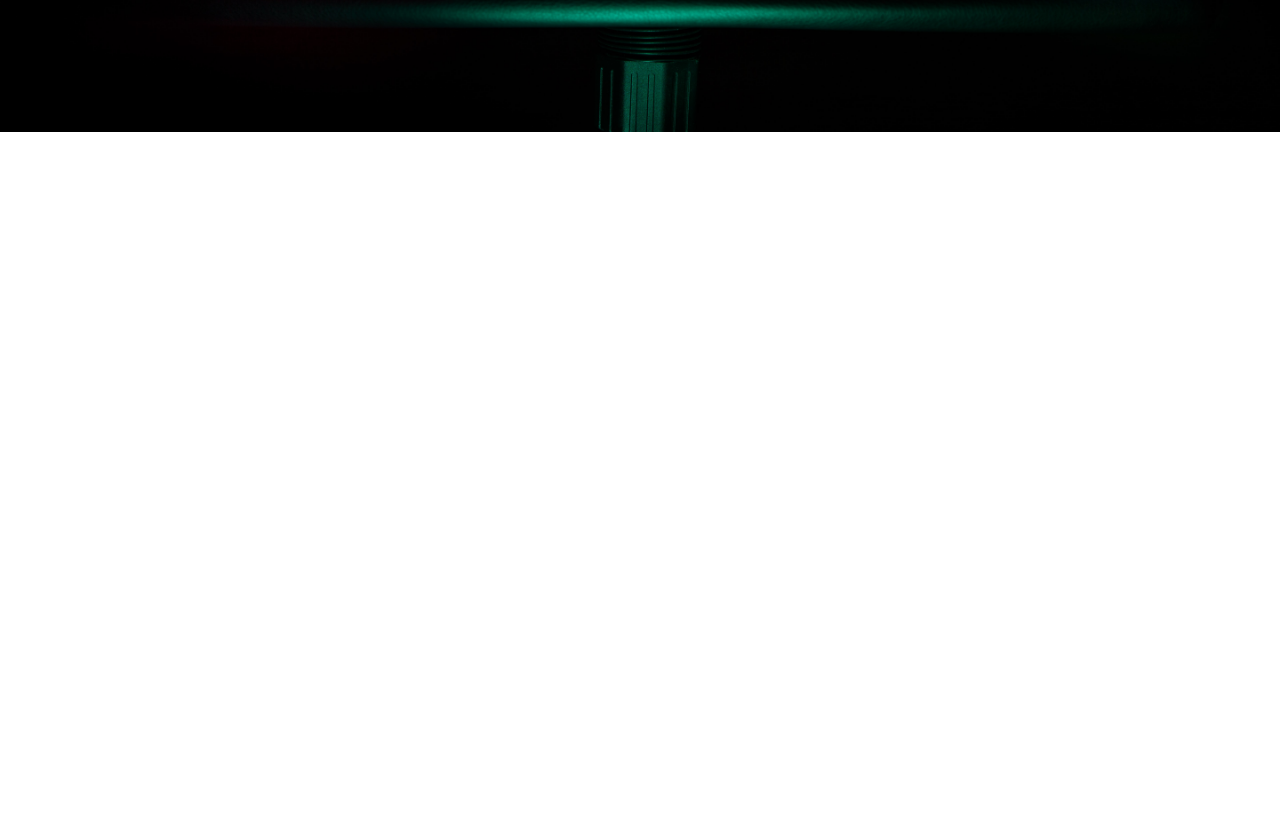
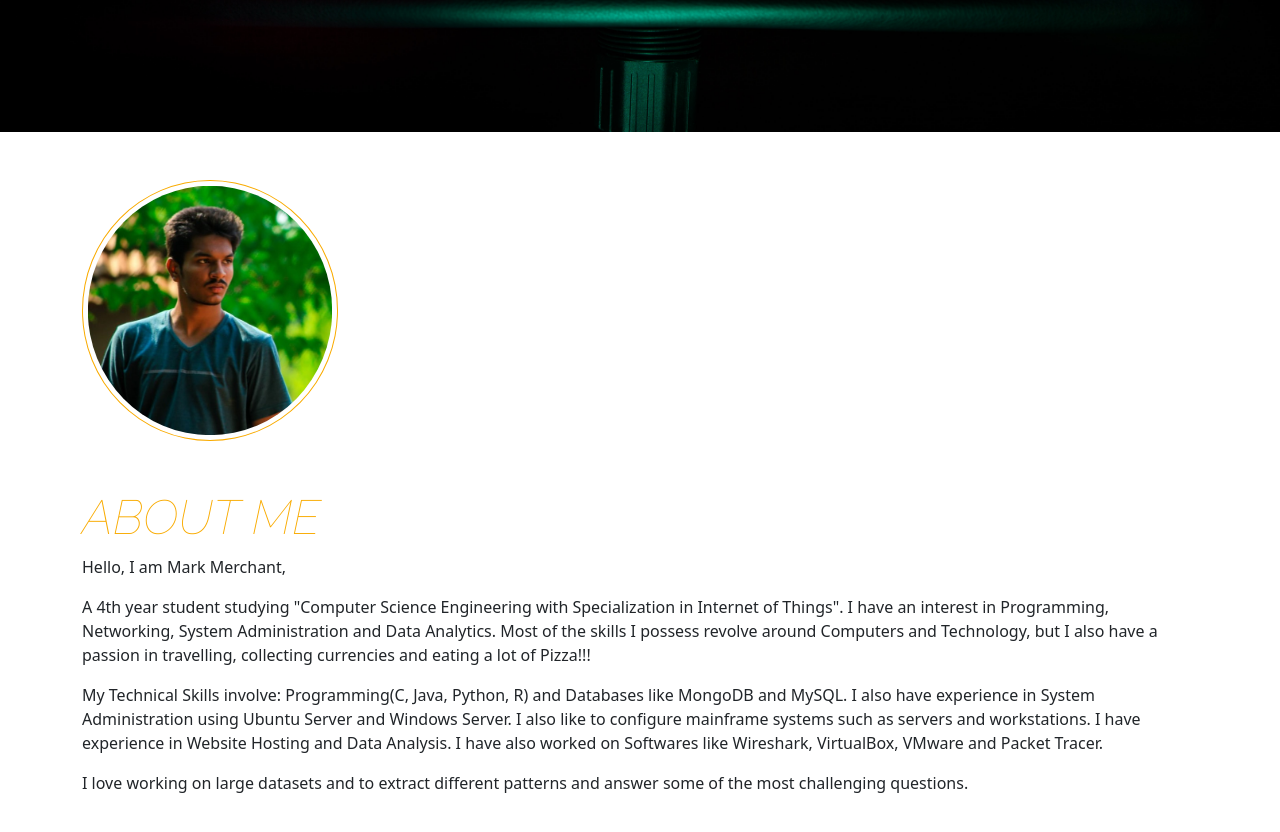
Before and after one commit to markmerchant415/React-Portfolio, a React (Create React App) app: page / in a window 1280 px wide. Shown: the part 700-1532 px from the top of the page. Before the commit the page ends 832 px from the top, so only its background shows below. Built offline with nearby package versions, Linux system fonts and the light colour scheme.

Commit message:
About Me Completed

```diff
--- a/src/App.css
+++ b/src/App.css
@@ -48,7 +48,7 @@
 }
 
 body{
-  font-family: 'Raleway' sans-serif;
+  font-family: 'Raleway' sans-serif !important;
 }
 
 
@@ -148,3 +148,34 @@ nav ul li{
   margin-top: 1rem;
 
 }
+
+/****************************************ABOUT ME********************************************/
+
+.photo-wrap{
+
+
+}
+
+.profile-img{
+  width: 16rem;
+  border-radius: 50%;
+  padding: 0.3rem;
+  border: 1px solid var(--primary-orange);
+
+
+}
+
+.about-heading{
+  color: var(--primary-orange);
+  text-transform: uppercase;
+  font-family: "Raleway", sans-serif;
+  font-size: 3rem;
+
+
+}
+
+@media (max-width: 468px){
+  .profile-img{
+    width:10rem;
+  }
+}
--- a/src/App.js
+++ b/src/App.js
@@ -4,6 +4,7 @@ import "bootstrap/dist/css/bootstrap.min.css"
 import Navbar from './Components/Navbar';
 import Header from './Components/Header';
 //import Particles from './Components/Particles';
+import Aboutme from './Components/Aboutme';
 
 function App() {
   return (
@@ -11,6 +12,7 @@ function App() {
 
     <Navbar/>
     <Header/>
+    <Aboutme/>
     </>
   );
 }
--- /dev/null
+++ b/src/Components/Aboutme.js
@@ -0,0 +1,34 @@
+import React from 'react'
+import mark from "../mark.jpg";
+
+const Aboutme = () => {
+    return (
+        <div className="container py-5">
+            <div className="row">
+                <div className="col-lg-6 col xm-12">
+                    <div className="photo-wrap mb-5">
+                        <img className="profile-img" align="middle" src={mark} alt="Mark"/>
+                    </div>
+                </div>
+                <div className="col-lg-6 col xm-12"></div>
+                <h1 className="about-heading">About Me</h1>
+                <p>
+                    Hello, I am Mark Merchant,
+                </p>
+                <p>
+                    A 4th year student studying "Computer Science Engineering with Specialization in Internet of Things".
+                    I have an interest in Programming, Networking, System Administration and Data Analytics. Most of the skills I possess revolve around Computers and Technology, but I also have a passion in travelling, collecting currencies and eating a lot of Pizza!!!
+                </p>
+                <p>
+                    My Technical Skills involve: Programming(C, Java, Python, R) and Databases like MongoDB and MySQL. I also have experience in System Administration using Ubuntu Server and Windows Server. I also like to configure mainframe systems such as servers and workstations. I have experience in Website Hosting and Data Analysis. I have also worked on Softwares like Wireshark, VirtualBox, VMware and Packet Tracer.
+                </p>
+                <p>
+                    I love working on large datasets and to extract different patterns and answer some of the most challenging questions.
+                </p>
+            </div>
+
+        </div>
+    )
+}
+
+export default Aboutme
```
Also changed, not shown: src/mark.jpg (added).
